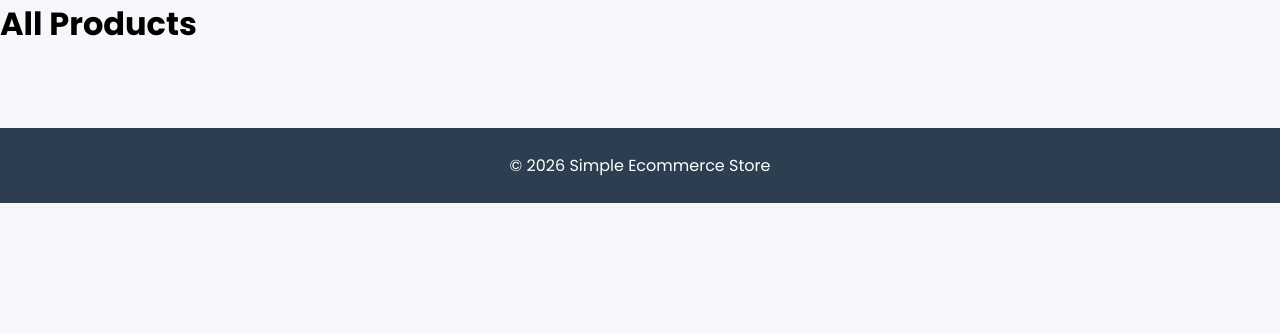
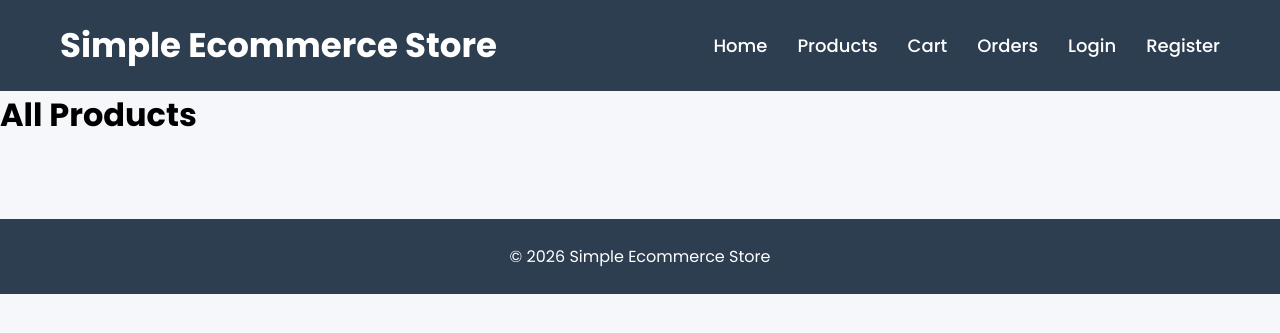
Before and after one commit to isharora-26/CodeAlpha_Simple_E-commerce_store-, a Django app: page /products/ in a window 1280 px wide. Shown: the top 333 px of the page. Run offline with Django 5.2, Linux system fonts and the light colour scheme; data that the repository does not hold is empty.

Commit message:
Added navbar to products page

```diff
--- a/SimpleEcommerceStore/templates/products.html
+++ b/SimpleEcommerceStore/templates/products.html
@@ -7,6 +7,26 @@
 </head>
 
 <body>
+
+    <header>
+    <div class="logo">
+        <h1>Simple Ecommerce Store</h1>
+    </div>
+
+    <nav>
+        <a href="/">Home</a>
+        <a href="/products/">Products</a>
+        <a href="/cart/">Cart</a>
+        <a href="/orders/">Orders</a>
+
+        {% if user.is_authenticated %}
+            <a href="{% url 'logout' %}">Logout</a>
+        {% else %}
+            <a href="{% url 'login' %}">Login</a>
+            <a href="{% url 'register' %}">Register</a>
+        {% endif %}
+    </nav>
+</header>
 
 <h1>All Products</h1>
 
```
